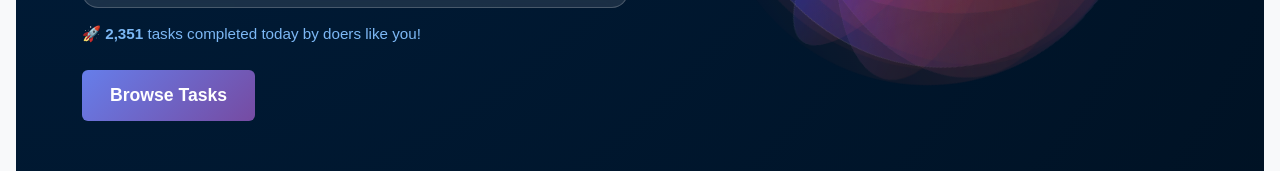
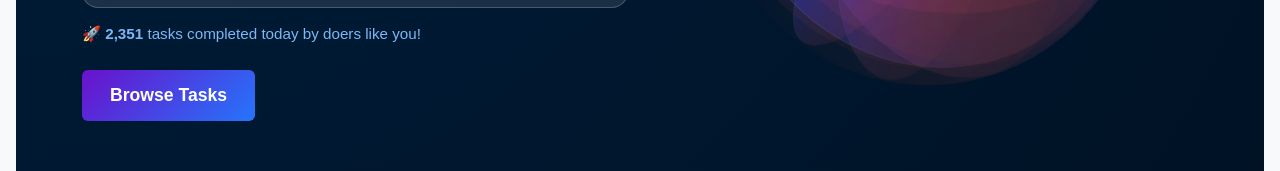
Before and after one commit to Disha152/task-assigner-frontend, a React (Create React App) app: page / in a window 1280 px wide. Shown: the part 684-855 px from the top of the page. Built offline with nearby package versions, Linux system fonts and the light colour scheme; no server answers.

Commit message:
color changed

```diff
--- a/src/pages/Home.js
+++ b/src/pages/Home.js
@@ -143,7 +143,7 @@
           style={{
             padding: "12px 28px",
             fontSize: "1.1rem",
-            background: "linear-gradient(135deg, #667eea 0%, #764ba2 100%)",
+            background: "linear-gradient(135deg, #6a11cb 0%, #2575fc 100%)",
             border: "none",
             fontWeight: "600"
           }}>
```
